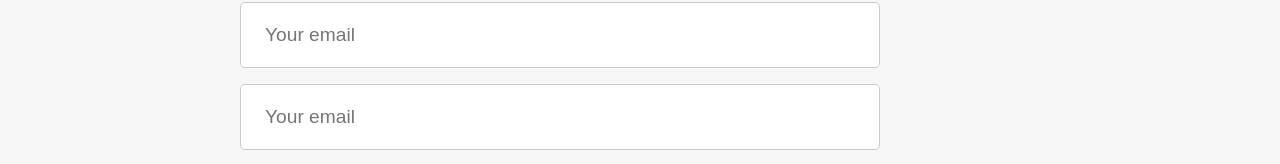
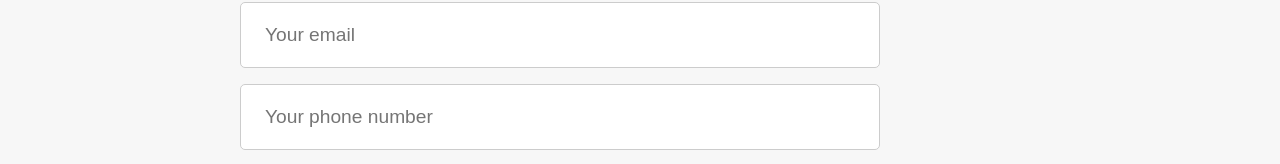
Before and after one commit to gbrowns/nannysHUB, a React (Vite) app: page /about in a window 1280 px wide. Both pictures are taken after a click on the button "Contact us". Shown: the part 1972-2136 px from the top of the page. Built offline with nearby package versions, Linux system fonts and the light colour scheme.

Commit message:
fix typo

```diff
--- a/src/pages/AboutPage.jsx
+++ b/src/pages/AboutPage.jsx
@@ -134,7 +134,7 @@ const Form = () => {
             />
             <input
                 type='phone'
-                placeholder='Your email'
+                placeholder='Your phone number'
                 name="phone"
                 value={phone}
                 onChange={handleInputChange}
```
